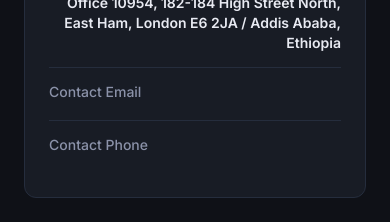
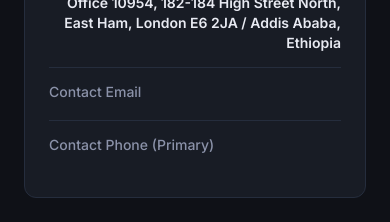
Before and after one commit to WondesenTeshale/repo, a Next.js app: page /business-info in a window 390 px wide. Shown: the part 800-1022 px from the top of the page. Built offline with nearby package versions, Linux system fonts and the light colour scheme; no server answers; the database is empty.

Commit message:
feat: show alternative phone numbers in business info page

```diff
--- a/app/business-info/page.tsx
+++ b/app/business-info/page.tsx
@@ -53,7 +53,9 @@ export default function BusinessInfoPage() {
                     { label: "Country of Registration", value: "United Kingdom" },
                     { label: "Operating Team Location", value: config.address },
                     { label: "Contact Email", value: config.email },
-                    { label: "Contact Phone", value: config.phone },
+                    { label: "Contact Phone (Primary)", value: config.phone },
+                    ...(config.phone2 ? [{ label: "Contact Phone (Secondary)", value: config.phone2 }] : []),
+                    ...(config.phone3 ? [{ label: "Contact Phone (Tertiary)", value: config.phone3 }] : []),
                   ].map((row, idx) => (
                     <div key={idx} className="py-3.5 flex flex-col sm:flex-row justify-between gap-1">
                       <span className="text-[#8b92a9] font-medium">{row.label}</span>
```
